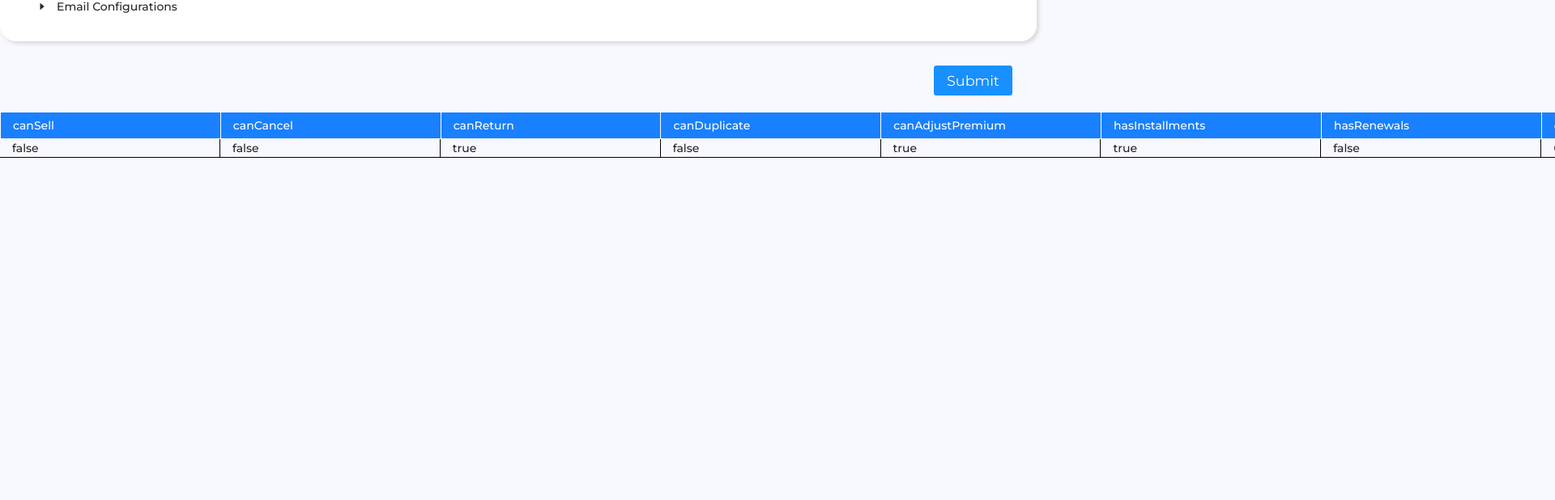
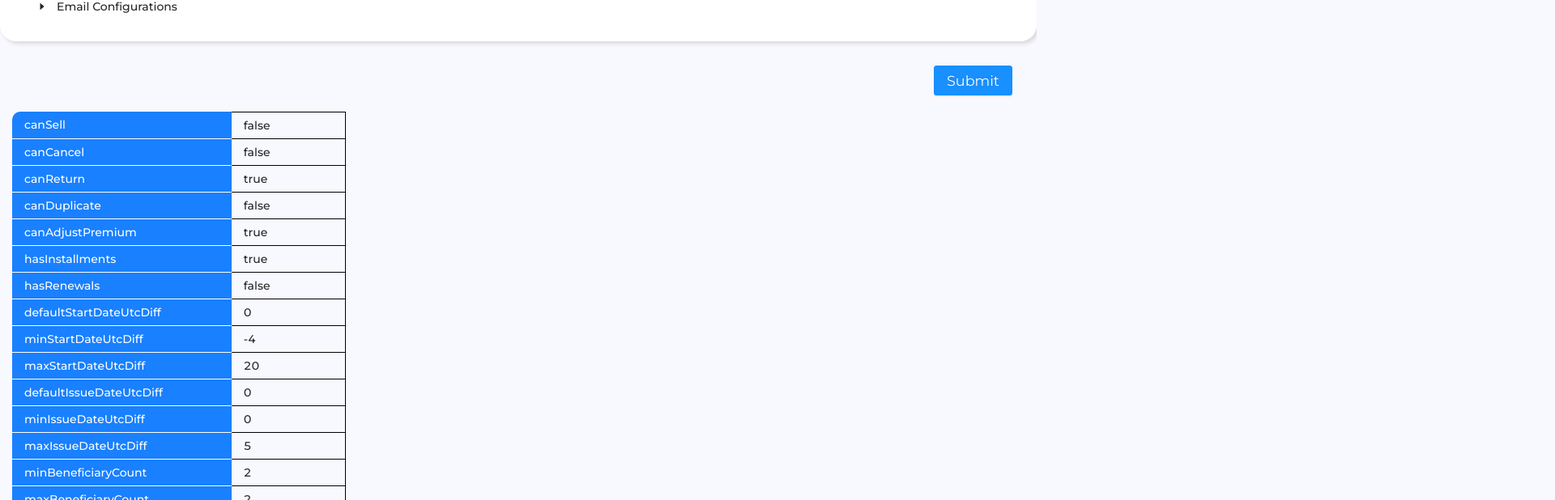
Before and after one commit to MateoGrifsha/config-form-react-antdesign, a React (Create React App) app in the folder config-form/: page / in a window 1280 px wide. Shown: the part 918-1536 px from the top of the page at 81% size, 1920 px wide, since content can reach past the window. Before the commit the page ends 1113 px from the top, so only its background shows below. Built offline with nearby package versions, Linux system fonts and the light colour scheme.

Commit message:
added history table.

```diff
--- a/config-form/src/components/table/Table.tsx
+++ b/config-form/src/components/table/Table.tsx
@@ -1,12 +1,31 @@
-import React, {useContext} from 'react'
+import React, {useContext, useState, useEffect} from 'react'
+import { DataContext } from '../../App'
 import TableHeader from './TableHeader'
 import TableBody from './TableBody'
+
 export default function Table() {
+  const {data} = useContext(DataContext)
+  const [prevStates, setPrevStates] = useState(Array)
+  const allKeys = Object.keys(data)
+  const additionalKeys = Object.keys(data['emailConfigurations'][0])
+
+  additionalKeys.forEach(newEl => allKeys.push(newEl))
+  const emailIndex = allKeys.indexOf('emailConfigurations')
+  allKeys.splice(emailIndex, 1)
+
+  useEffect(()=>{
+    setPrevStates((prev)=>([...prev, data]))
+}, [data])
+
 
   return (
     <div className='table-container'>
         <TableHeader />
-        <TableBody />
+        {prevStates.map((state:any, stateIndex:number) =>( //prints all rows
+          <div className='table-body-container' key={stateIndex}>
+            <TableBody rowData={state} emailConfigKeys={additionalKeys} allKeys={allKeys} />
+          </div>
+        ))}
     </div>
   )
 }
--- a/config-form/src/components/table/TableBody.tsx
+++ b/config-form/src/components/table/TableBody.tsx
@@ -1,41 +1,35 @@
 import React, {useContext, useEffect, useState} from 'react'
 import { DataContext } from '../../App'
 
-export default function TableBody() {
-    const {data} = useContext(DataContext)
-    const allKeys = Object.keys(data)
-    allKeys.pop() //pop configurations to push the subkeys as a column instead
-    const [prevStates, setPrevStates] = useState(Array)
-    const additionalKeys = Object.keys(data['emailConfigurations'][0])
-
-    additionalKeys.forEach(newEl => allKeys.push(newEl)); // adding the email configs subkeys as columns
-
-    useEffect(()=>{
-        setPrevStates((prev)=>([...prev, data]))
-    }, [data])
+interface Props{
+    rowData:any,
+    allKeys: string[],
+    emailConfigKeys: string[]
+}
+export default function TableBody({rowData, allKeys, emailConfigKeys}:Props) {
 
     const renderValue = (key:string, value:any, state:any)=>{
-
         if (Array.isArray(value)) { //for values that are arrays like: payment methods and currency types
                 return (
                     <>
                       {value.map((el, index) => (
-                        <span key={index}>{el?.text || el.toString()},</span>
+                        <span key={index}>{el?.text || el.toString()},&nbsp;</span>
                       ))}
                     </>
                 );
           }
-        else if(additionalKeys.includes(key)){ // for email configurations. each subkey of email configs is a new column so each value can be represented in its own
-            const emailKeys = state['emailConfigurations'][0]
+        if(emailConfigKeys.includes(key)){ // for email configurations. each subkey of email configs is a new column so each value can be represented in its own
+            const emailKeys = rowData['emailConfigurations'][0]
             const emailValue = emailKeys[key]
+
             if(emailValue === null || typeof emailValue === 'undefined'){ //for null values in email configs
-                return <span>false</span>
+                return <span>null</span>
             }
             else if(Array.isArray(emailValue)){ // for customCc and customBcc
                 return(
                     <>
                         {emailValue.map((email, index)=>(
-                            <span key={index}>{email.toString()}, </span>
+                            <span key={index}>{email.toString()},&nbsp;  </span>
                         ))}
                     </>
                 )
@@ -44,23 +38,21 @@ export default function TableBody() {
             return <span>{emailKeys[key].toString()}</span>
 
         }
-        else if(value === null){ // for null values in data object
+        if(value === null){ // for null values in data object
             return <span>false</span>;
         }
+        //primitive data types in data object
         return <span>{value.toString()}</span>
 
     }
+
   return (
-    <div className='table-body-container'>
-        {prevStates.map((state:any, stateIndex:number) =>( //prints all rows
-            <div key={stateIndex}>
-                {allKeys.map(x=>( //prints each data in its corresponding cell
-                    <div className='table-body-item' key={x}>
-                        {renderValue(x, state[x], state)}
-                    </div>
-                ))}
+     <>
+        {allKeys.map(x=>( //prints each data in its corresponding cell
+            <div className='table-body-item' key={x}>
+                {renderValue(x, rowData[x], rowData)}
             </div>
         ))}
-    </div>
+    </>
   )
 }
--- a/config-form/src/components/table/TableHeader.tsx
+++ b/config-form/src/components/table/TableHeader.tsx
@@ -6,13 +6,14 @@ export default function TableHeader() {
     const allKeys = Object.keys(data)
     const additionalKeys =Object.keys(data['emailConfigurations'][0])
     allKeys.pop()
-    additionalKeys.map(newEl => (
-      allKeys.push(newEl)
-    ))
+    additionalKeys.forEach(newEl => allKeys.push(newEl)); // adding the email configs subkeys as columns
+
   return (
     <div className='table-header-container'>
         {allKeys.map(x=>(
-            <div className='table-header-item' key={x}>{x}</div>
+            <div className='table-header-item' key={x}>
+              <span>{x}</span>
+            </div>
         ))}
     </div>
   )
--- a/config-form/src/index.css
+++ b/config-form/src/index.css
@@ -230,42 +230,43 @@ h2{
     box-shadow: none;
 }
 .table-container{
-    width: min-content;
+    display: flex;
+    margin-left: 15px;
+    width: max-content;
 }
 .table-header-container{
     display: grid;
-    grid-template-columns: repeat(33, 1fr);
-    border: thin solid white;
+    grid-template-columns: repeat(1, 1fr); /*repeat(33,1fr)*/
+    border-top-left-radius: 10px;
     background: #1980FF;
     color: white;
     width: max-content;
 }
 .table-header-item{
-    border-right: thin solid white;
+    border-bottom: thin solid white; /*border-right*/
     padding: 5px 15px;
 }
-.table-body-container > div{
-    /* display: grid;
-    grid-template-columns: repeat(33, 1fr);
-    grid-auto-rows: minmax(auto, max-content);
-    width: 100%; */
-    display: flex;
-    align-items: stretch;
+.table-body-container{
+    display: grid;
+    grid-template-columns: repeat(1, 1fr); /*repeat(33,1fr)*/;
 }
 .table-body-item{
-    border: thin solid black;
-    border-left: none;
-    border-top: none;
+    border-bottom: thin solid black;
+    border-right: thin solid black;
+    min-height: 33px;
+    /* border-bottom: none; */
     flex: 1;
     display: flex;
     flex-wrap: wrap;
-    padding-left: 15px;
+    padding: 5px 15px;
+}
+.table-body-item:first-child{
+    border-top: thin solid black;
 }
 .table-body-item span{
     word-break: break-word;
     overflow-wrap: break-word;
 }
-
 
 @media screen and (max-width: 960px){
     .form-container > div{
```
